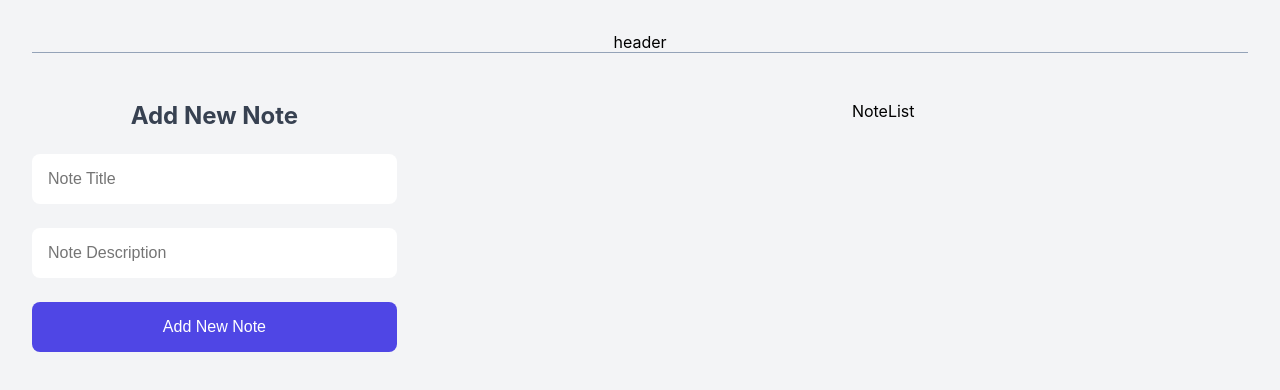
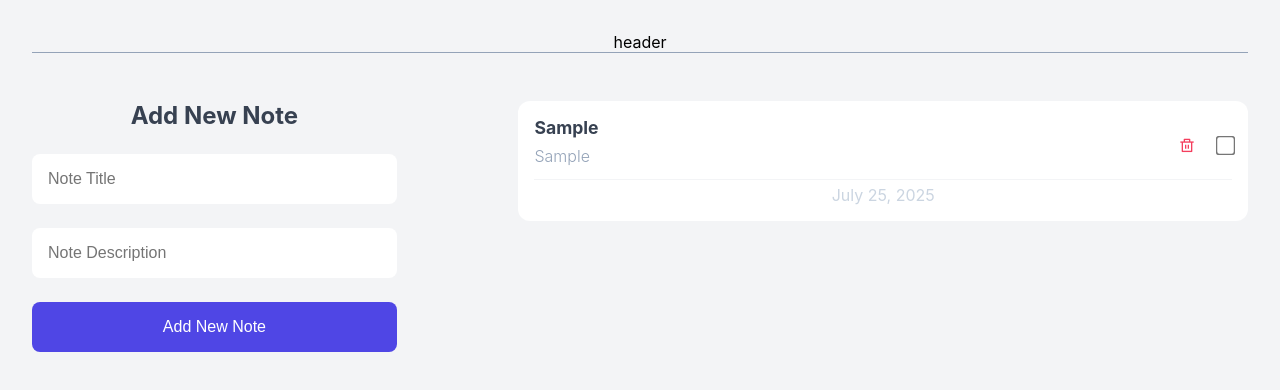
Before and after one commit to RamtinImani/light-notes, a React (Vite) app: page / in a window 1280 px wide. Both pictures are taken after typing "Sample", "Sample" into the empty fields and a click on the button "Add New Note". Shown: the top 390 px of the page. Built offline with nearby package versions, Linux system fonts and the light colour scheme.

Commit message:
Add NoteList and NoteItem components and styles

```diff
--- a/index.html
+++ b/index.html
@@ -4,7 +4,11 @@
     <meta charset="UTF-8" />
     <link rel="icon" type="image/svg+xml" href="/vite.svg" />
     <meta name="viewport" content="width=device-width, initial-scale=1.0" />
-    <title>Vite + React</title>
+    <title>Light Notes⚡</title>
+    <link
+      href="https://cdn.jsdelivr.net/npm/remixicon@4.5.0/fonts/remixicon.css"
+      rel="stylesheet"
+    />
   </head>
   <body>
     <div id="root"></div>
--- a/src/App.css
+++ b/src/App.css
@@ -31,3 +31,72 @@
 .note-app__container {
   width: 60%;
 }
+
+.note-status {
+  display: flex;
+  justify-content: space-between;
+  color: var(--text-400);
+  margin-bottom: 2rem;
+}
+
+.note-status span {
+  border-radius: 2rem;
+  display: inline-block;
+  background-color: var(--text-400);
+  padding: 0.2rem 0.3rem;
+  font-size: 0.75rem;
+  color: var(--text-100);
+}
+
+.note-item {
+  padding: 1rem;
+  background-color: var(--white);
+  border-radius: 0.75rem;
+  margin-bottom: 1.5rem;
+}
+
+.note-item__header {
+  display: flex;
+  align-items: center;
+  justify-content: space-between;
+  padding-bottom: 0.3rem;
+  margin-bottom: 0.3rem;
+  border-bottom: 1px solid var(--text-100);
+}
+
+.note-item.completed .title {
+  text-decoration: line-through;
+}
+
+.note-item.completed {
+  opacity: 80%;
+}
+
+.note-item__header .title {
+  font-size: 1.1rem;
+  color: var(--text-700);
+  margin-bottom: 0.5rem;
+  font-weight: 700;
+}
+
+.note-item__header .desc {
+  color: var(--text-400);
+  margin-bottom: 0.5rem;
+  font-weight: 300;
+}
+
+.note-item__header .actions {
+  display: flex;
+  gap: 1.5rem;
+  align-items: center;
+}
+
+.note-item__header .trash {
+  font-size: 1rem;
+  color: var(--rose-500);
+  background: none;
+}
+
+.note-item__footer {
+  color: var(--text-300);
+}
--- /dev/null
+++ b/src/components/NoteItem.jsx
@@ -0,0 +1,39 @@
+function NoteItem({ note }) {
+  //! date options
+  const options = {
+    year: "numeric",
+    month: "long",
+    day: "numeric",
+  };
+
+  return (
+    <div className="note-item">
+      <div className="note-item__header">
+        <div>
+          <p className="title">{note.title}</p>
+          <p className="desc">{note.description}</p>
+        </div>
+
+        <div className="actions">
+          <button className="trash">
+            <i className="ri-delete-bin-line"></i>
+          </button>
+
+          <input
+            type="checkbox"
+            name={note.title}
+            id={note.id}
+            value={note.id}
+            checked={note.isCompleted}
+          />
+        </div>
+      </div>
+
+      <div className="note-item__footer">
+        {new Date(note.createdAt).toLocaleDateString("en-US", options)}
+      </div>
+    </div>
+  );
+}
+
+export default NoteItem;
--- a/src/components/NoteList.jsx
+++ b/src/components/NoteList.jsx
@@ -1,5 +1,13 @@
-function NoteList() {
-  return <div>NoteList</div>;
+import NoteItem from "./NoteItem";
+
+function NoteList({ notes }) {
+  return (
+    <div className="note-list">
+      {notes.map((note) => (
+        <NoteItem key={note.id} note={note} />
+      ))}
+    </div>
+  );
 }
 
 export default NoteList;
```
